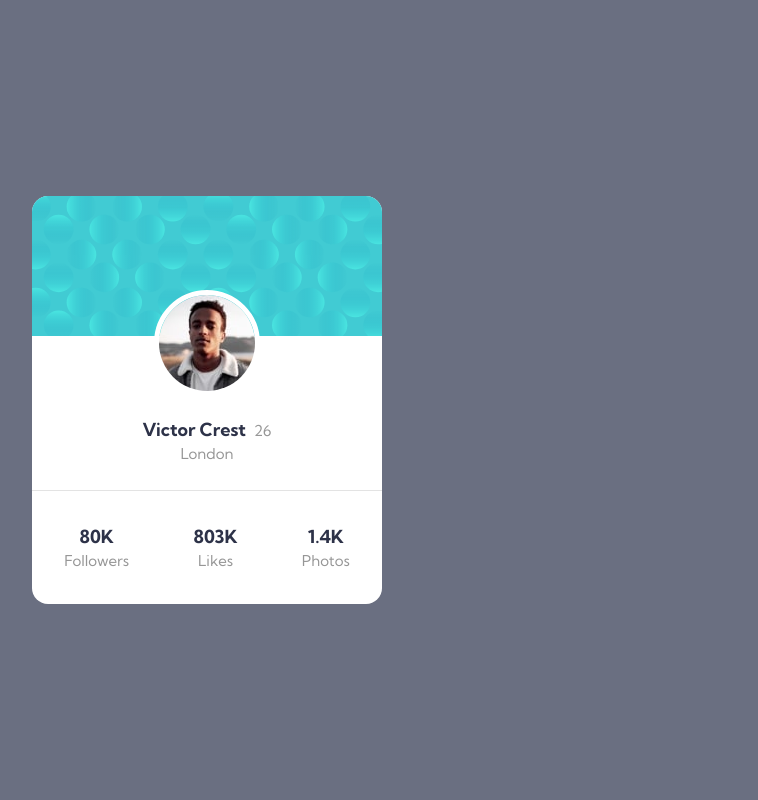
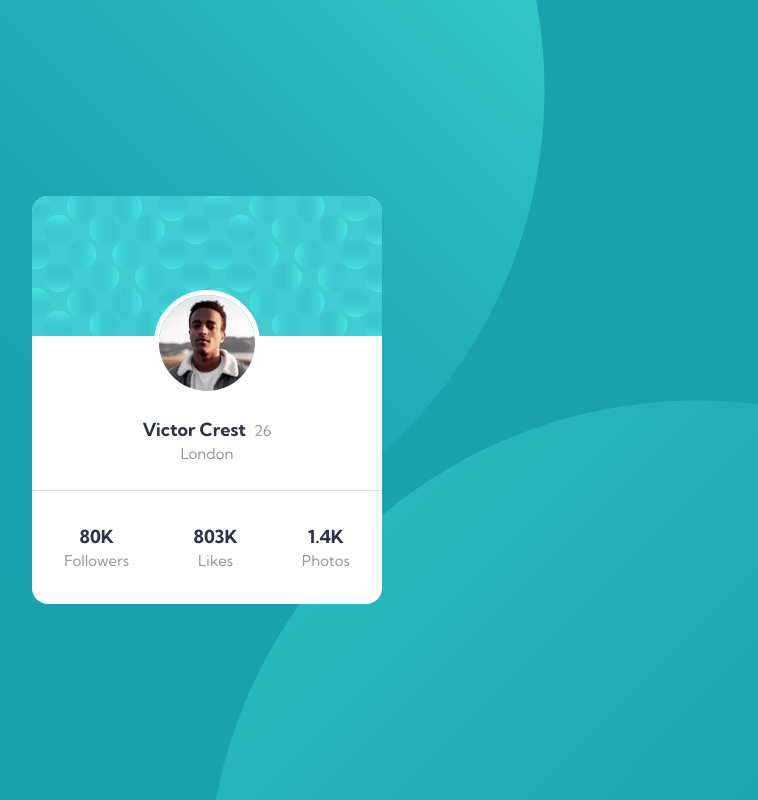
Before and after one commit to VimDiesel123/profile-card-component-main, a plain HTML site: page index.html in a window 1280 px wide. Shown: the whole page, without its empty margins (433-1191 px from the left). Drawn offline with Linux system fonts and the light colour scheme.

Commit message:
Fix Background images

```diff
--- a/styles.css
+++ b/styles.css
@@ -44,6 +44,7 @@ canvas,
 svg {
   display: block;
   max-width: 100%;
+  max-height: 100%;
 }
 
 /*
@@ -105,7 +106,11 @@ body {
 main {
   min-height: 100svh;
   display: grid;
-  background-color: var(--clr-primary-700);
+  background-color: var(--clr-primary-500);
+  background-image: url(./images/bg-pattern-bottom.svg),
+    url(./images/bg-pattern-top.svg);
+  background-position: 50vw 50vh, 0 -50vh;
+  background-repeat: no-repeat;
 }
 
 .profile {
```
